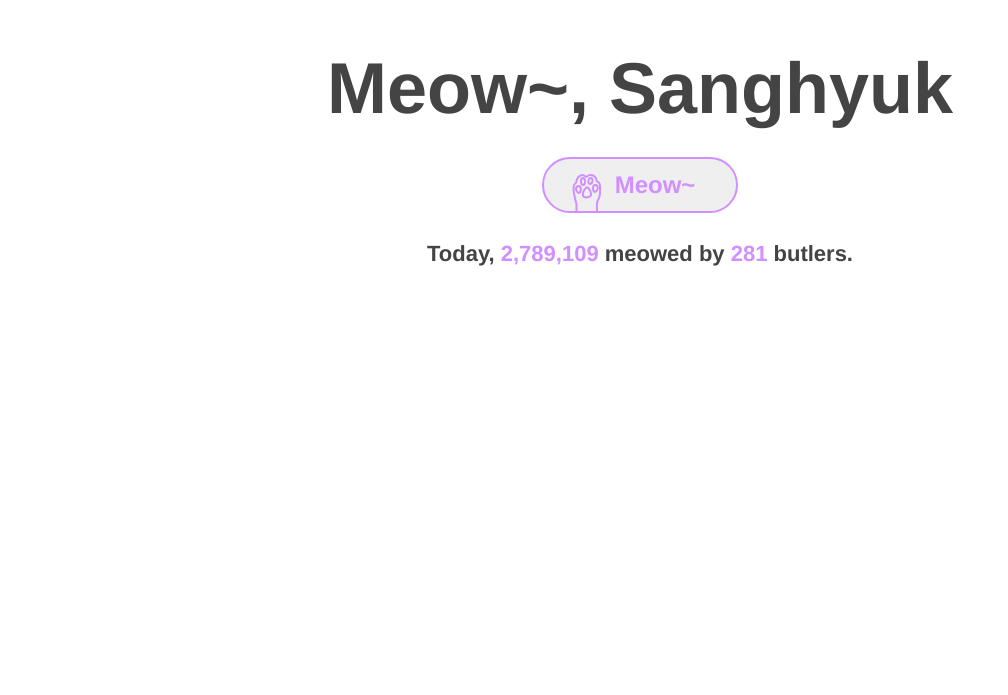
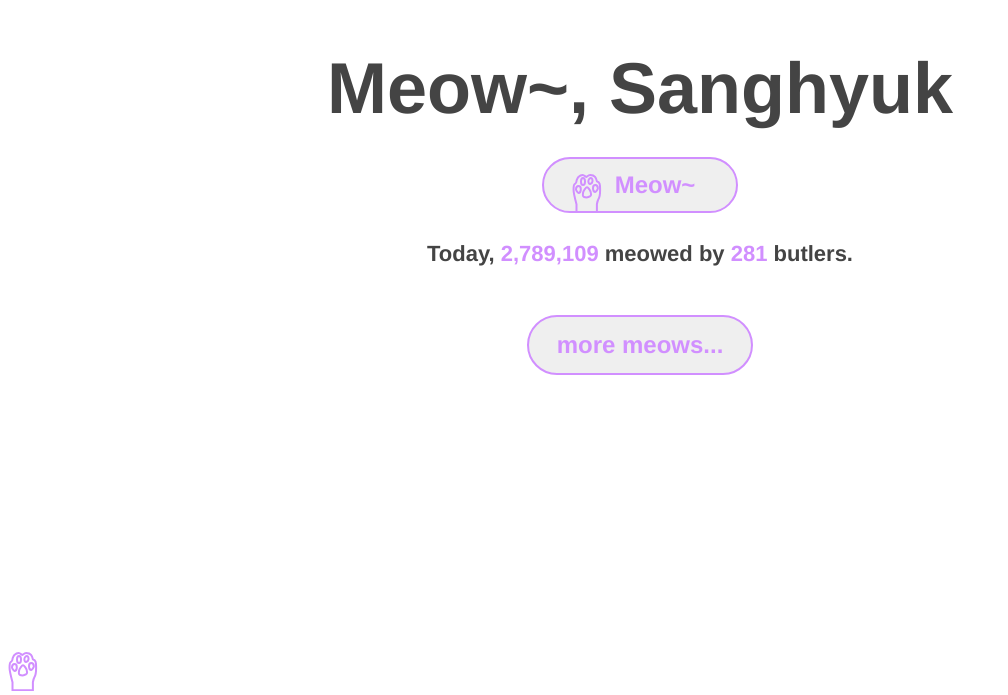
Before and after one commit to onlymytho/meow, a plain HTML site: page index.html in a window 1280 px wide. Shown: the part 105-800 px from the top of the page, without its empty margins (0-1008 px from the left). Drawn offline with Linux system fonts and the light colour scheme; no server answers.

Commit message:
Call cat images randomly

```diff
--- a/index.html
+++ b/index.html
@@ -7,6 +7,10 @@
             * {
                 font-family: 'Helvetica Neue', arial, serif;
                 color: #444444;
+            }
+            .meow_paw_pop {
+                position: fixed;
+                bottom: 0px;
             }
             .header {
                 margin: 0 auto;
@@ -59,7 +63,6 @@
             .header .meow .meow_div button:hover {
                 background: #D18FFF;
                 color: white;
-                stroke: white;
             }
             .header .meow .meow_div button svg {
                 position: absolute;
@@ -109,6 +112,30 @@
                 right: -9999px;
                 margin: auto;
             }
+
+
+            .more {
+                text-align: center;
+            }
+            .more button {
+                padding: 14px 28px;
+                text-align: center;
+                border-radius: 100px;
+                border: 2px solid #D18FFF;
+                font-size: 24px;
+                font-weight: bold;
+                color: #D18FFF;
+                margin: 0 auto;
+                outline: none;
+                cursor: pointer;
+                transition: all ease 0.2s;
+                overflow: hidden;
+                margin-bottom: 80px;
+            }
+            .more button:hover {
+                background: #D18FFF;
+                color: white;
+            }
         </style>
         <script>
           var getJSON = function(url, callback) {
@@ -135,6 +162,27 @@
         </script>
     </head>
     <body>
+        <div class="meow_paw_pop">
+            <?xml version="1.0" encoding="UTF-8"?>
+            <svg width="30px" height="39px" viewBox="0 0 30 39" version="1.1" xmlns="http://www.w3.org/2000/svg" xmlns:xlink="http://www.w3.org/1999/xlink">
+                <!-- Generator: Sketch 48.2 (47327) - http://www.bohemiancoding.com/sketch -->
+                <title>meow</title>
+                <desc>Created with Sketch.</desc>
+                <defs></defs>
+                <g id="Artboard" stroke="none" stroke-width="1" fill="none" fill-rule="evenodd" transform="translate(-649.000000, -351.000000)">
+                    <g id="Bitmap" transform="translate(622.000000, 334.000000)" stroke="#D18FFF" stroke-width="2">
+                        <g id="Group-2" transform="translate(28.000000, 18.000000)">
+                            <path d="M3.5012751,37.1505056 L3.5012751,29.2288461 C1.52759919,22.0834786 0.546490818,17.2639008 0.557950002,14.7701127 C0.575138778,11.0294306 0.854556554,9.82075635 1.44205975,9.44907435 C2.02956294,9.07739235 3.5012751,7.50188937 3.5012751,6.28128405 C3.5012751,5.06067874 3.70167601,4.84794236 4.09924229,4.2550307 C4.49680856,3.66211904 4.66889854,2.62715251 5.37748055,1.96669907 C6.08606256,1.30624564 8.28660319,0.0488102071 9.69211234,0.0488102071 C11.0976215,0.0488102071 12.8680999,1.96669907 13.3397912,1.96669907 C13.8114825,1.96669907 15.1747055,0.0488102071 17.1223828,0.0488102071 C19.0700601,0.0488102071 20.8068103,0.319467656 22.05425,1.96669907 C22.8858765,3.06485335 23.4985214,4.50304835 23.8921848,6.28128405 C25.283263,6.86569984 26.1690895,7.63144484 26.5496643,8.57851906 C27.1205265,9.9991304 27.1205265,13.2082493 27.1205265,14.7701127 C27.1205265,16.3319761 26.6407808,22.0788574 25.6123226,23.8478255 C24.9266838,25.0271377 24.3533045,26.8208112 23.8921848,29.2288461 L23.8921848,36.9286614 L3.5012751,37.1505056 Z" id="Path-4"></path>
+                            <path d="M5.5,18 C6.96805436,17.9450124 7.81907646,16.0613151 7.81907646,14.1283184 C7.81907646,12.1953218 6.88071187,11 5.5,11 C4.11928813,11 3,12.5670034 3,14.5 C3,15.2322763 3.58321231,15.9313331 4.07434436,16.6124224 C4.6047608,17.3479903 5.06116989,18.036893 5.5,18 Z" id="Oval"></path>
+                            <path d="M22.5,17 C23.9680544,16.9450124 24.8190765,15.0613151 24.8190765,13.1283184 C24.8190765,11.1953218 23.8807119,10 22.5,10 C21.1192881,10 20,11.5670034 20,13.5 C20,14.2322763 20.5832123,14.9313331 21.0743444,15.6124224 C21.6047608,16.3479903 22.0611699,17.036893 22.5,17 Z" id="Oval" transform="translate(22.409538, 13.500709) scale(-1, 1) translate(-22.409538, -13.500709) "></path>
+                            <ellipse id="Oval-2" cx="10" cy="6.5" rx="2" ry="3.5"></ellipse>
+                            <path d="M17.1328385,8.9353728 C17.9606035,8.77796535 19.2220646,7.90983944 19.4778058,6.5 C19.733547,5.09016056 19.1045695,3 18,3 C16.8954305,3 15.3767731,4.2556346 15.3767731,6.18863122 C15.3767731,8.12162784 16.3050735,9.09278024 17.1328385,8.9353728 Z" id="Oval-2-Copy"></path>
+                            <path d="M13.7525723,22.3970899 C16.1195722,22.3970899 18.1499064,20.7416569 18.1068613,19.6292174 C18.0638162,18.516778 17.2700314,15.4511969 16.6000421,14.7526157 C15.9300529,14.0540345 15.0787944,12.1910712 14.0485976,12.1910712 C13.0184008,12.1910712 10.5612226,15.3665496 10.1579453,17.2940806 C9.75466793,19.2216115 9.83667006,21.2644505 10.5612226,21.6891302 C11.2857751,22.1138098 11.3855724,22.3970899 13.7525723,22.3970899 Z" id="Path-5"></path>
+                        </g>
+                    </g>
+                </g>
+            </svg>
+        </div>
         <div class="header">
             <div class="hello">
                 <p>Meow~, Sanghyuk</p>
@@ -142,7 +190,7 @@
             </div>
             <div class="meow">
                 <div class="meow_div">
-                    <button id="meow_button" type="button" name="meow">
+                    <button id="meow_button" type="button" name="meow" onclick="call_giphy()">
                         <script type="text/javascript">
                             function hover_meow() {
                                 document.getElementById('#Bitmap').classList.toggle('hover')
@@ -178,9 +226,14 @@
         <div class="images">
             <!-- Inserted images by script -->
         </div>
+        <div class="more">
+            <button type="button" name="more" onclick="call_giphy()">more meows...</button>
+        </div>
         <script type="text/javascript">
 
             // giphy
+            var rand = Math.floor(Math.random() * 500)
+            var offset = 0 + rand
             var giphy_search = ['cute+cat']
             var giphy_callback = function(err, giphy_data) {
               console.log(giphy_data)
@@ -198,15 +251,16 @@
 
                      document.getElementsByClassName('images')[0].appendChild(image_div);
                  }
-
+             offset = offset + 9
                 // var rand = Math.floor(Math.random() * 24);
                 // document.getElementsByClassName('images')[0].appendChild
                 // document.getElementsByClassName('imgs')[0].src = giphy_data.data[i].images.original.url
               }
             };
-            // https://s7d1.scene7.com/is/image/PETCO/cat-category-090617-369w-269h-hero-cutout-d?fmt=png-alpha
-            getJSON('https://api.giphy.com/v1/gifs/search?q='+giphy_search[0]+'&api_key=dc6zaTOxFJmzC', giphy_callback);
-
+            function call_giphy() {
+                getJSON('https://api.giphy.com/v1/gifs/search?q='+giphy_search[0]+'&api_key=dc6zaTOxFJmzC&limit=9&offset='+offset, giphy_callback);
+            }
+            call_giphy()
         </script>
     </body>
 </html>
```
